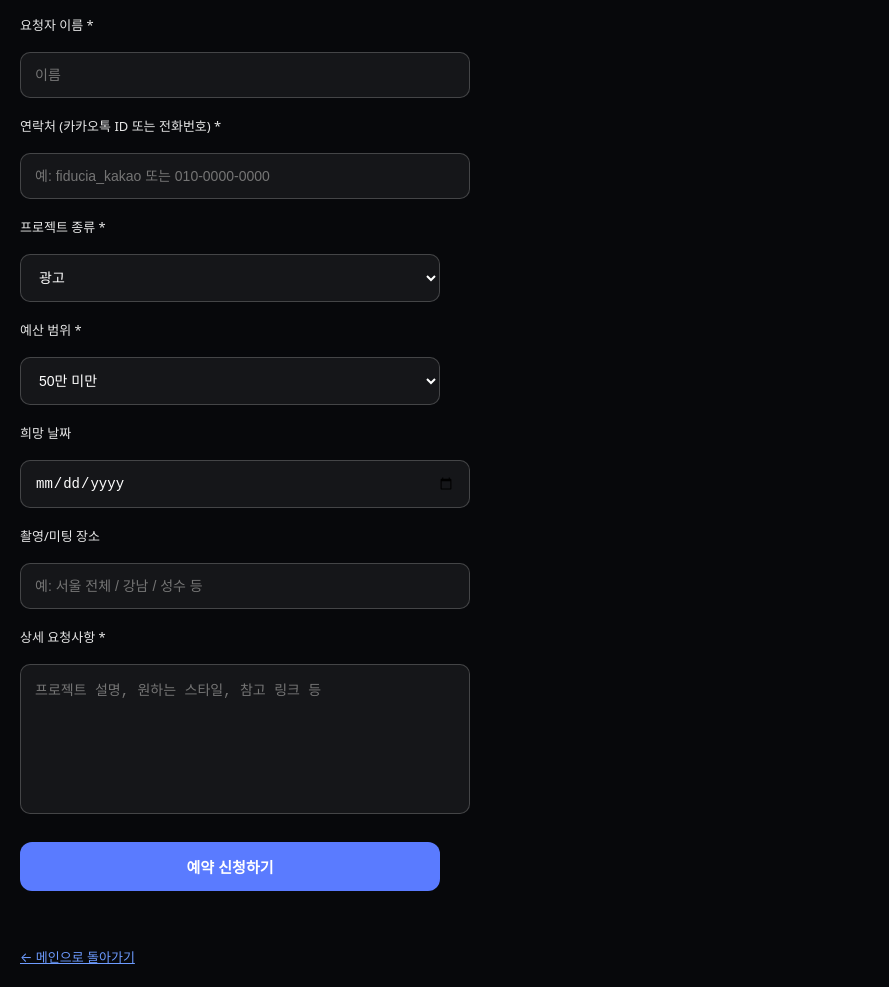
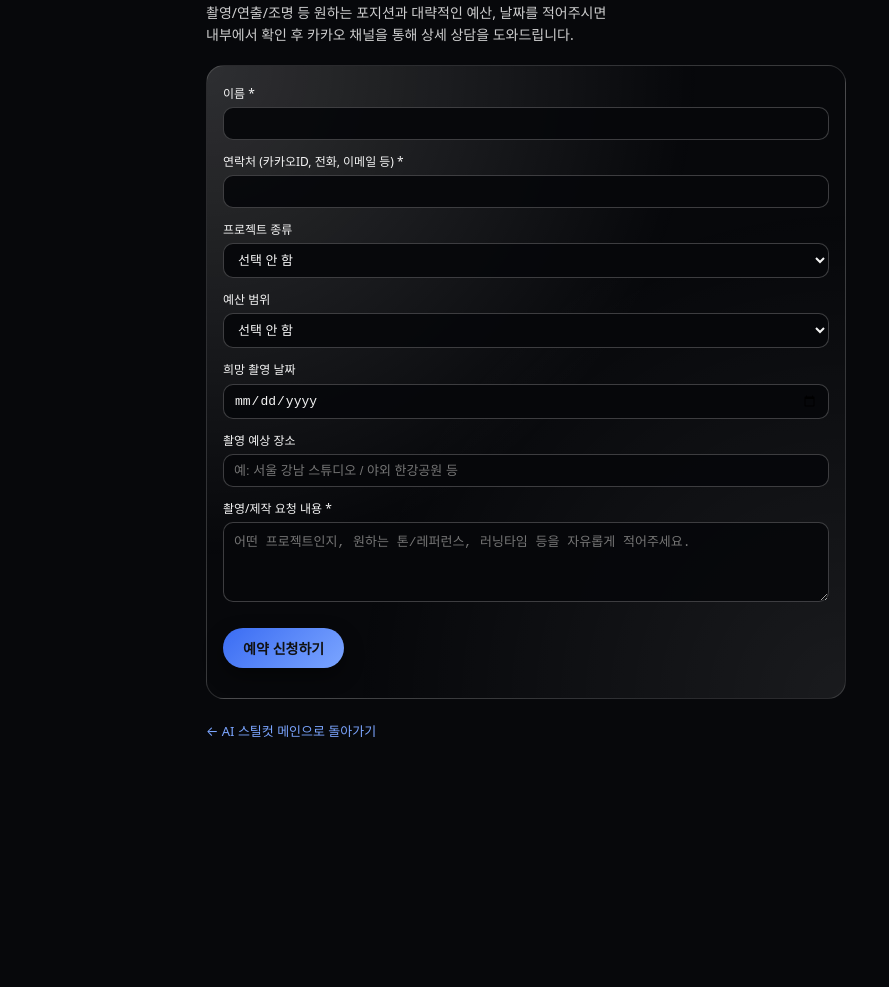
Before and after one commit to jongmindlek/ai-stillcut, a website: page reserve.html in a window 1280 px wide. Shown: the part 138-1125 px from the top of the page, without its empty margins (0-889 px from the left). After the commit the page ends 945 px from the top, so only its background shows below. Drawn offline with Linux system fonts and the light colour scheme.

Commit message:
reserve.html 업데이트

```diff
--- a/reserve.html
+++ b/reserve.html
@@ -2,144 +2,203 @@
 <html lang="ko">
 <head>
   <meta charset="UTF-8" />
-  <title>감독 예약 신청 · FIDUCIA</title>
+  <title>FIDUCIA · 감독/스태프 예약 문의</title>
   <meta name="viewport" content="width=device-width, initial-scale=1.0" />
   <style>
+    * { box-sizing: border-box; }
     body {
       margin: 0;
-      font-family: system-ui, -apple-system, sans-serif;
+      font-family: system-ui, -apple-system, BlinkMacSystemFont, "Segoe UI", sans-serif;
       background: #07080b;
-      color: #fff;
-      padding: 20px;
+      color: #f5f5f5;
+      line-height: 1.6;
     }
-    h1 {
-      font-size: 26px;
-      margin-bottom: 12px;
+    .wrapper {
+      max-width: 900px;
+      margin: 0 auto;
+      padding: 24px 16px 64px;
+    }
+    header {
+      display: flex;
+      justify-content: space-between;
+      align-items: center;
+      padding-bottom: 16px;
+      border-bottom: 1px solid rgba(255,255,255,0.12);
+      margin-bottom: 24px;
+    }
+    .logo {
+      font-size: 14px;
+      letter-spacing: 0.15em;
+      text-transform: uppercase;
       font-weight: 700;
     }
-    p.lead {
+    nav {
+      font-size: 12px;
+      opacity: 0.8;
+      display: flex;
+      gap: 8px;
+    }
+    nav a { color: rgba(255,255,255,0.8); text-decoration: none; }
+    h1 { font-size: 24px; margin: 20px 0 8px; }
+    .lead {
       font-size: 14px;
-      opacity: 0.8;
-      margin-bottom: 24px;
+      color: rgba(255,255,255,0.8);
+      margin-bottom: 18px;
     }
-    .form-wrap {
-      max-width: 420px;
-      margin-top: 20px;
-      display: flex;
-      flex-direction: column;
-      gap: 18px;
+
+    form {
+      background:
+        radial-gradient(circle at top left, rgba(255,255,255,0.16), transparent 55%),
+        radial-gradient(circle at bottom right, rgba(255,255,255,0.08), transparent 55%);
+      border-radius: 18px;
+      border: 1px solid rgba(255,255,255,0.14);
+      padding: 18px 16px 20px;
+      max-width: 640px;
+      font-size: 13px;
     }
-    input, textarea, select {
+    .row { margin-bottom: 12px; }
+    label {
+      display: block;
+      font-size: 12px;
+      margin-bottom: 4px;
+    }
+    input, select, textarea {
       width: 100%;
-      padding: 14px;
-      font-size: 14px;
+      padding: 8px 10px;
       border-radius: 10px;
-      border: 1px solid rgba(255,255,255,0.2);
-      background: rgba(255,255,255,0.06);
-      color: #fff;
+      border: 1px solid rgba(255,255,255,0.22);
+      background: rgba(7,8,11,0.95);
+      color: #f5f5f5;
+      font-size: 13px;
       outline: none;
     }
-    textarea {
-      resize: none;
-      height: 120px;
+    input:focus, select:focus, textarea:focus {
+      border-color: #7BA5FF;
+      box-shadow: 0 0 0 1px rgba(123,165,255,0.5);
     }
-    label {
-      font-size: 13px;
-      opacity: 0.9;
+    textarea { min-height: 80px; resize: vertical; }
+
+    .submit-btn {
+      margin-top: 8px;
+      padding: 10px 20px;
+      border-radius: 999px;
+      border: none;
+      font-size: 14px;
+      font-weight: 600;
+      cursor: pointer;
+      background: linear-gradient(135deg, #3A6CF3, #7BA5FF);
+      color: #111;
+      box-shadow: 0 8px 20px rgba(0,0,0,0.45);
     }
-    button {
-      padding: 14px;
-      font-size: 15px;
-      font-weight: 600;
-      background: #5a7bff;
-      border: none;
-      color: white;
-      border-radius: 12px;
-      cursor: pointer;
-      margin-top: 10px;
-    }
-    button:active { opacity: 0.8; }
     .status {
       margin-top: 10px;
-      font-size: 14px;
-      opacity: 0.85;
+      font-size: 12px;
+      color: rgba(255,255,255,0.8);
     }
-    a.back {
+    .back-link {
+      display: inline-block;
+      margin-top: 22px;
       font-size: 13px;
-      color: #6d9bff;
-      display: inline-block;
-      margin-top: 28px;
+      color: #7BA5FF;
+      text-decoration: none;
     }
   </style>
 </head>
+<body>
+  <div class="wrapper">
+    <header>
+      <div class="logo">FIDUCIA · RESERVATION</div>
+      <nav>
+        <a href="/">AI 스틸컷</a> ·
+        <a href="/directors.html">DIRECTORS</a> ·
+        <a href="/staff.html">STAFF</a>
+      </nav>
+    </header>
 
-<body>
-  <h1>감독 예약 신청</h1>
+    <main>
+      <h1>감독 / 스태프 예약 문의</h1>
       <p class="lead">
-    프로젝트에 맞는 감독/촬영/조명 전문가를 연결해드립니다.<br>
-    아래 폼을 작성하시면 1~10분 내로 담당자에게 전달됩니다.
+        촬영/연출/조명 등 원하는 포지션과 대략적인 예산, 날짜를 적어주시면<br>
+        내부에서 확인 후 카카오 채널을 통해 상세 상담을 도와드립니다.
       </p>
 
-  <div class="form-wrap">
-    <label>요청자 이름 *</label>
-    <input id="name" placeholder="이름" required />
-
-    <label>연락처 (카카오톡 ID 또는 전화번호) *</label>
-    <input id="contact" placeholder="예: fiducia_kakao 또는 010-0000-0000" required />
-
-    <label>프로젝트 종류 *</label>
-    <select id="projectType">
-      <option value="광고">광고</option>
-      <option value="웨딩영상">웨딩영상</option>
-      <option value="브랜딩필름">브랜딩 필름</option>
-      <option value="뮤직비디오">뮤직비디오</option>
-      <option value="단편영화">단편 영화</option>
-      <option value="유튜브 영상">유튜브 영상</option>
-    </select>
-
-    <label>예산 범위 *</label>
-    <select id="budget">
-      <option value="50만 미만">50만 미만</option>
-      <option value="50~100만">50~100만</option>
-      <option value="100~200만">100~200만</option>
-      <option value="200만 이상">200만 이상</option>
-    </select>
-
-    <label>희망 날짜</label>
-    <input id="date" type="date" />
-
-    <label>촬영/미팅 장소</label>
-    <input id="location" placeholder="예: 서울 전체 / 강남 / 성수 등" />
-
-    <label>상세 요청사항 *</label>
-    <textarea id="message" placeholder="프로젝트 설명, 원하는 스타일, 참고 링크 등"></textarea>
-
-    <button onclick="submitForm()">예약 신청하기</button>
-
-    <div id="status" class="status"></div>
+      <form id="reserve-form">
+        <div class="row">
+          <label for="name">이름 *</label>
+          <input id="name" name="name" required />
         </div>
 
-  <a href="/" class="back">← 메인으로 돌아가기</a>
+        <div class="row">
+          <label for="contact">연락처 (카카오ID, 전화, 이메일 등) *</label>
+          <input id="contact" name="contact" required />
+        </div>
+
+        <div class="row">
+          <label for="projectType">프로젝트 종류</label>
+          <select id="projectType" name="projectType">
+            <option value="">선택 안 함</option>
+            <option value="브랜딩 필름">브랜딩 필름</option>
+            <option value="웨딩">웨딩</option>
+            <option value="뮤직비디오">뮤직비디오</option>
+            <option value="행사 / 공연">행사 / 공연</option>
+            <option value="기타">기타</option>
+          </select>
+        </div>
+
+        <div class="row">
+          <label for="budget">예산 범위</label>
+          <select id="budget" name="budget">
+            <option value="">선택 안 함</option>
+            <option value="50~100만원">50~100만원</option>
+            <option value="100~200만원">100~200만원</option>
+            <option value="200~300만원">200~300만원</option>
+            <option value="300만원 이상">300만원 이상</option>
+          </select>
+        </div>
+
+        <div class="row">
+          <label for="preferredDate">희망 촬영 날짜</label>
+          <input id="preferredDate" name="preferredDate" type="date" />
+        </div>
+
+        <div class="row">
+          <label for="location">촬영 예상 장소</label>
+          <input id="location" name="location" placeholder="예: 서울 강남 스튜디오 / 야외 한강공원 등" />
+        </div>
+
+        <div class="row">
+          <label for="message">촬영/제작 요청 내용 *</label>
+          <textarea id="message" name="message" required
+            placeholder="어떤 프로젝트인지, 원하는 톤/레퍼런스, 러닝타임 등을 자유롭게 적어주세요."></textarea>
+        </div>
+
+        <!-- ✅ 여기 이 버튼이 '예약 신청하기' 버튼 -->
+        <button type="submit" class="submit-btn">예약 신청하기</button>
+
+        <div id="reserve-status" class="status"></div>
+      </form>
+
+      <a href="/" class="back-link">← AI 스틸컷 메인으로 돌아가기</a>
+    </main>
+  </div>
 
   <script>
-async function submitForm() {
-  const statusEl = document.getElementById("status");
-  statusEl.textContent = "전송 중입니다...";
+    const form = document.getElementById("reserve-form");
+    const statusEl = document.getElementById("reserve-status");
+
+    form.addEventListener("submit", async (e) => {
+      e.preventDefault();
+      statusEl.textContent = "예약 요청을 전송하는 중입니다...";
 
       const data = {
-    name: document.getElementById("name").value.trim(),
-    contact: document.getElementById("contact").value.trim(),
-    projectType: document.getElementById("projectType").value,
-    budget: document.getElementById("budget").value,
-    preferredDate: document.getElementById("date").value || "",
-    location: document.getElementById("location").value.trim(),
-    message: document.getElementById("message").value.trim(),
+        name: form.name.value.trim(),
+        contact: form.contact.value.trim(),
+        projectType: form.projectType.value || "",
+        budget: form.budget.value || "",
+        preferredDate: form.preferredDate.value || "",
+        location: form.location.value.trim(),
+        message: form.message.value.trim(),
       };
-
-  if (!data.name || !data.contact || !data.message) {
-    statusEl.textContent = "필수 항목을 모두 입력해주세요.";
-    return;
-  }
 
       try {
         const res = await fetch("/.netlify/functions/reserve", {
@@ -148,19 +207,25 @@ async function submitForm() {
           body: JSON.stringify(data),
         });
 
-    const json = await res.json();
+        const text = await res.text();
+        let json;
+        try { json = JSON.parse(text); } catch { json = null; }
 
-    if (!res.ok) {
-      statusEl.textContent = "오류 발생: " + json.error;
+        if (!res.ok || !json || !json.ok) {
+          console.error("reserve error:", text);
+          statusEl.textContent =
+            "예약 요청 처리 중 오류가 발생했습니다. 잠시 후 다시 시도해주세요.";
           return;
         }
 
-    statusEl.textContent = "예약 요청이 접수되었습니다! (1~10분 내 확인)";
-  } catch (e) {
-    statusEl.textContent = "서버 오류가 발생했습니다.";
+        statusEl.textContent = "예약 요청이 접수되었습니다! (1~10분 내로 확인)";
+        form.reset();
+      } catch (err) {
+        console.error(err);
+        statusEl.textContent =
+          "네트워크 오류로 예약 요청을 전송하지 못했습니다.";
       }
-}
+    });
   </script>
-
 </body>
 </html>
```
Lines whose indentation alone changed are shown as unchanged.
